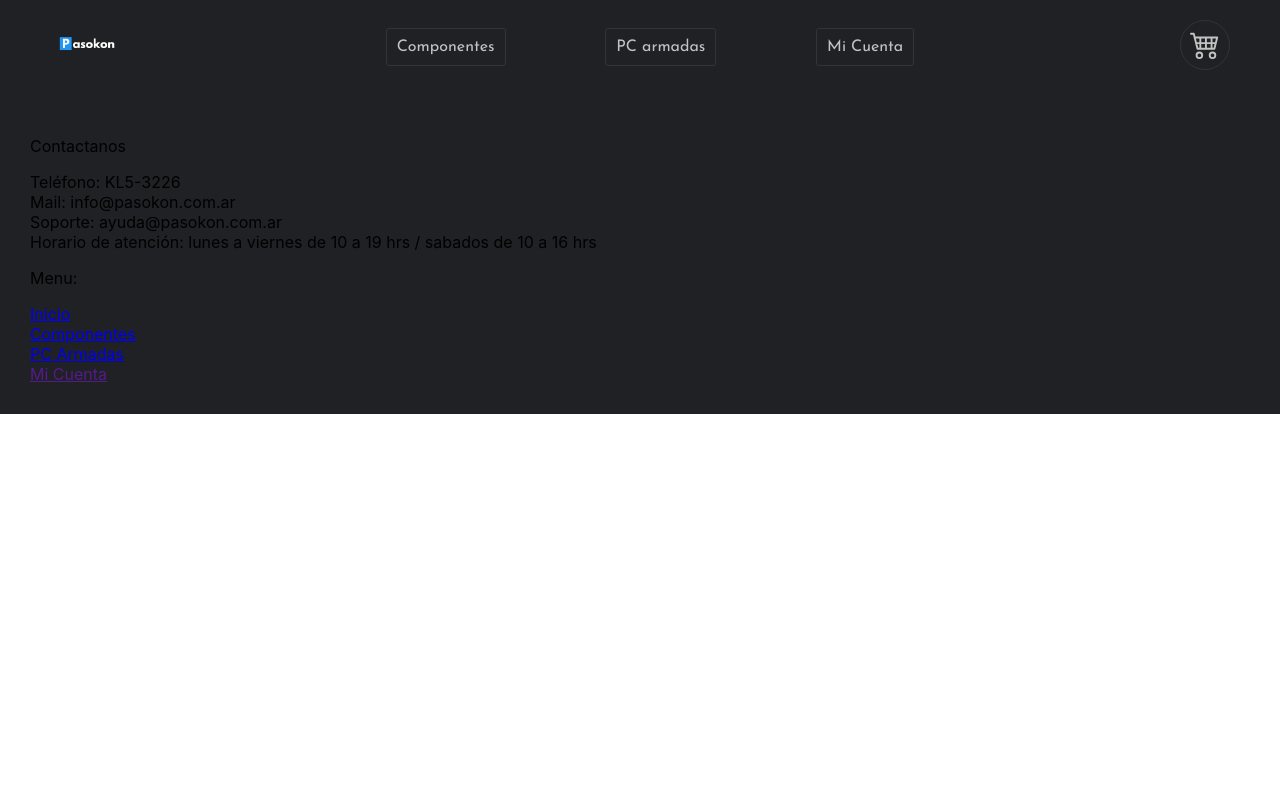
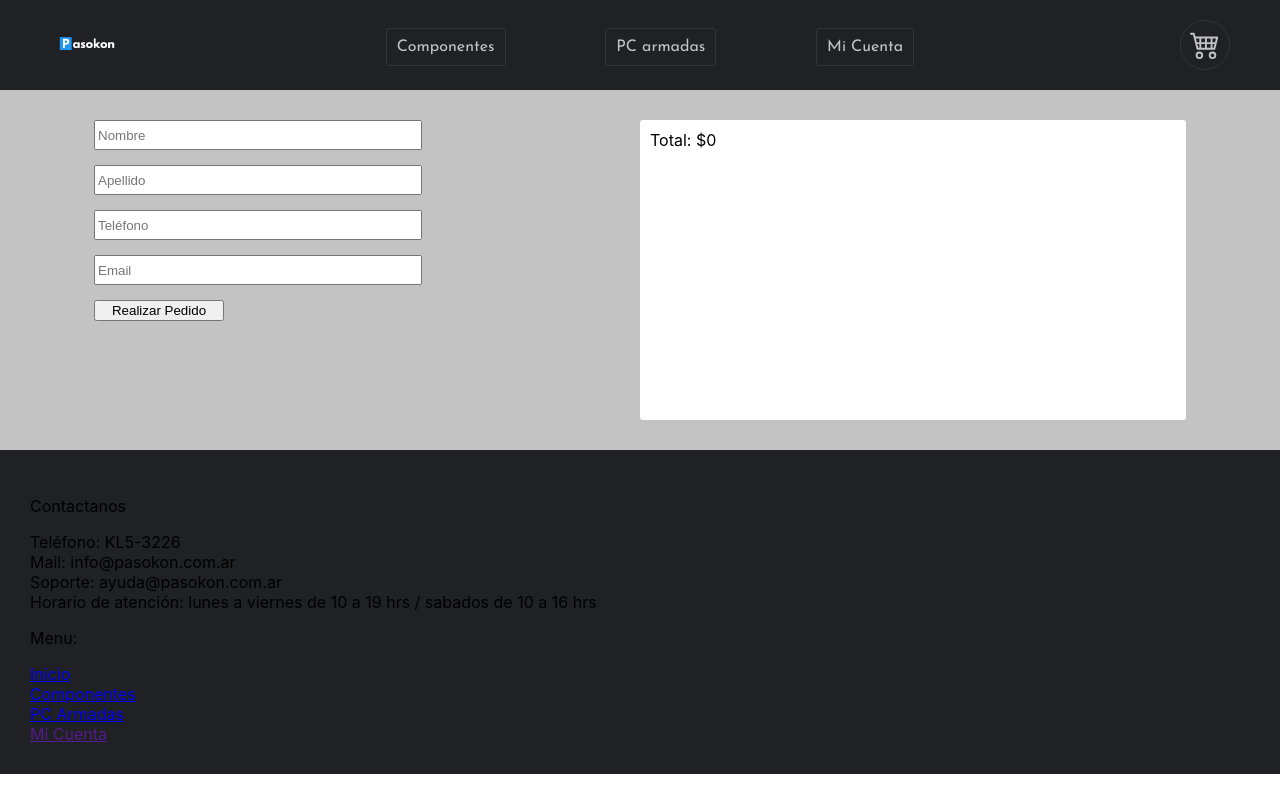
Before and after one commit to Leogutierrez24/pasokon-ecommerce, a React (Create React App) app: page /checkout in a window 1280 px wide. Built offline with nearby package versions, Linux system fonts and the light colour scheme.

Commit message:
desafio 13 -> checkout con los items del carrito y nueva sección de ordenes de compra en firebase

```diff
--- a/src/App.js
+++ b/src/App.js
@@ -6,6 +6,7 @@ import ItemDetailContainer from './components/itemDetailContainer/ItemDetailCont
 import Footer from './components/footer/Footer';
 import { CartProvider } from './components/context/cartContext';
 import CartContainer from './components/cartContainer/CartContainer';
+import CheckOut from './components/checkOut/CheckOut';
 
 function App() {
   return (
@@ -22,6 +23,7 @@ function App() {
             <Route exact path="/category/:categoryId" component={ItemListContainer} />
             <Route exact path="/item/:itemId" component={ItemDetailContainer} />
             <Route exact path="/cart" component={CartContainer} />
+            <Route exact path="/checkout" component={CheckOut} />
           </Switch>
         <Footer />
       </div>
--- a/src/components/cart/Cart.jsx
+++ b/src/components/cart/Cart.jsx
@@ -1,5 +1,6 @@
 import React from 'react';
 import { useCart } from "../context/cartContext";
+import { Link } from 'react-router-dom';
 import './cart.scss';
 
 function Cart() {
@@ -21,8 +22,8 @@ function Cart() {
                                     <tbody className="table-body">
                                         <tr className="product-detail" key={product.id}>
                                             <td className="product-title">
-                                                <img className="product-img" src={product.pictureUrl} alt="imagen del producto" />
-                                                <span className="product-name">{product.title}</span>
+                                                <img className="product-img" src={product.imgUrl} alt="imagen del producto" />
+                                                <span className="product-name">{product.name}</span>
                                             </td>
                                             <td className="product-price">
                                                 <span>$ {product.price}</span>
@@ -50,6 +51,7 @@ function Cart() {
                     <span className="subtotal-price">Subtotal: $ {subPrice}</span>
                     <span className="total-price">Total: $ {totalPrice}</span>
                 </div>
+                <Link to="/checkout">terminar compra</Link>
             </div>
     </div>
     )
--- /dev/null
+++ b/src/components/checkOut/CheckOut.jsx
@@ -0,0 +1,111 @@
+import React, { useState } from 'react';
+import { useCart } from '../context/cartContext';
+import { Link } from 'react-router-dom';
+import { getFirestore } from '../firebase';
+import { collection, addDoc } from 'firebase/firestore';
+import './checkOut.scss';
+
+function CheckOut() {
+    const { cart, totalPrice, clearCart } = useCart();
+    const [inputName, setInputName] = useState();
+    const [inputSurname, setInputSurname] = useState();
+    const [inputTel, setInputTel] = useState();
+    const [inputEmail, setInputEmail] = useState();
+    const [orderComplete, setOrderComplete] = useState();
+
+    const handleInputName = (e) => {
+        setInputName(e.target.value);
+    }
+
+    const handleInputSurname = (e) => {
+        setInputSurname(e.target.value);
+    }
+
+    const handleInputTel = (e) => {
+        setInputTel(e.target.value);
+    }
+
+    const handleInputEmail = (e) => {
+        setInputEmail(e.target.value);
+    }
+
+    const handleSubmit = (e) => {
+        e.preventDefault();
+        const buyer = {
+            name: `${inputName}`,
+            surname: `${inputSurname}`,
+            tel: `${inputTel}`,
+            email: `${inputEmail}`
+        }
+        const items = cart;
+        const total = totalPrice;
+        const order = {buyer, items, total};
+
+        const db = getFirestore();
+        const ordersCollection = collection(db, 'orders');
+
+        addDoc(ordersCollection, order)
+        .then(({ id }) => setOrderComplete(id))
+        .catch(console.log('ocurrio un error'));
+        console.log(order);
+    }
+
+
+    return (
+        <div className="checkout">
+            {
+                (!(orderComplete))
+                    ?  <div className="checkout-container">
+                            <div className="user-info">
+                                <form action="" className="user-form">
+                                    <input
+                                        type="text"
+                                        placeholder="Nombre"
+                                        id="user-name"
+                                        value={inputName}
+                                        onChange={handleInputName}
+                                    />
+                                    <input
+                                        type="text"
+                                        placeholder="Apellido"
+                                        id="user-surname"
+                                        value={inputSurname}
+                                        onChange={handleInputSurname}
+                                    />
+                                    <input
+                                        type="text"
+                                        placeholder="Teléfono"
+                                        id="user-tel"
+                                        value={inputTel}
+                                        onChange={handleInputTel}
+                                    />
+                                    <input
+                                        type="email"
+                                        placeholder="Email"
+                                        id="user-mail"
+                                        value={inputEmail}
+                                        onChange={handleInputEmail}
+                                    />
+                                    <button onClick={(e) => handleSubmit(e)} id="purchase-btn">Realizar Pedido</button>
+                                </form>
+                            </div>
+                            <div className="cart-resume">
+                                {
+                                    cart.map((item) => <div key={item.id}>
+                                        <span>{item.name} x {item.cantidad} ${item.price}</span>
+                                    </div>)
+                                }
+                                <span>Total: ${totalPrice}</span>
+                            </div>
+                        </div>
+                    : <div>
+                        <h3>¡Compra realizada con existo!</h3>
+                        <p>El código de tu compra es: {orderComplete}</p>
+                        <Link to="/" onClick={clearCart} >Pagar</Link>
+                    </div>
+            }
+        </div>
+    )
+}
+
+export default CheckOut;
--- /dev/null
+++ b/src/components/checkOut/checkOut.scss
@@ -0,0 +1,33 @@
+.checkout {
+    width: 100%;
+    display: flex;
+    justify-content: center;
+}
+
+.checkout-container {
+    width: 90%;
+    padding: 30px;
+    display: flex;
+}
+
+.user-info {
+    width: 50%;
+}
+
+.cart-resume {
+    width: 50%;
+}
+
+.user-form {
+    width: 60%;
+    display: flex;
+    flex-direction: column;
+    input {
+        height: 30px;
+        margin-bottom: 15px;
+    }
+}
+
+#purchase-btn {
+    width: 130px;
+}
--- a/src/components/context/cartContext.js
+++ b/src/components/context/cartContext.js
@@ -32,8 +32,12 @@ export const CartProvider = ({ children }) => {
 
     const itemsInCart = cart.reduce((a, c) => a + c.cantidad, 0);
 
+    const clearCart = () => {
+        setCart([]);
+    }
+
     return(
-        <CartContext.Provider value={{ cart, addToCart, subPrice, totalPrice, itemsInCart, removeFromCart }}>
+        <CartContext.Provider value={{ cart, addToCart, subPrice, totalPrice, itemsInCart, removeFromCart, clearCart }}>
             {children}
         </CartContext.Provider>
     )
--- a/src/components/itemDetail/ItemDetail.jsx
+++ b/src/components/itemDetail/ItemDetail.jsx
@@ -39,7 +39,7 @@ function ItemDetail({ detail }) {
                     <h3 className="detail-title">{detail.name}</h3>
                 </div>
                 <div className="pay-container">
-                    <span className="detail-price">{detail.price}</span>
+                    <span className="detail-price">$ {detail.price}</span>
                     <div className="payments-container">
                         <img src={payments} alt="tarjetas" className="payments" />
                         <span className="cuotas">¡Hasta 12 cuotas!</span>
--- a/src/components/itemDetailContainer/ItemDetailContainer.jsx
+++ b/src/components/itemDetailContainer/ItemDetailContainer.jsx
@@ -4,7 +4,7 @@ import { useParams } from 'react-router';
 import ItemDetail from '../itemDetail/ItemDetail';
 import Loader from '../loader/Loader';
 import { getFirestore } from '../firebase';
-import { doc, getDoc } from 'firebase/firestore';
+import {collection, where, query, getDocs } from 'firebase/firestore';
 
 function ItemDetailContainer() {
     const [getDetails, setGetDetails] = useState([]);
@@ -33,22 +33,17 @@ function ItemDetailContainer() {
         //     .then((resp) => setGetDetails(resp.filter(i => i.id === itemId)));
         // }
 
-    const db = getFirestore();
-
-    const itemRef = doc(db, 'items', itemId);
-    console.log(itemRef)
-    getDoc(itemRef).then((snapshot) => {
-        if(snapshot.exists()){
+        const db = getFirestore();
+        const q = itemId ? query(collection(db, 'items'), where('id', '==', itemId)) : null;
+        getDocs(q).then((snapshot) => {
+            console.log(snapshot)
             setLoading(true);
             setTimeout(() => {
-                setGetDetails(snapshot.data());
-                setLoading(false)
+                setGetDetails(snapshot.docs.map((doc) => doc.data()));
+                setLoading(false);
             }, 2000)
-        }
-    });
-}, [itemId]);
-
-
+        });
+    }, [itemId]);
     return (
         <div className="itemDetail">
             {
--- a/src/components/itemListContainer/ItemListContainer.jsx
+++ b/src/components/itemListContainer/ItemListContainer.jsx
@@ -33,7 +33,7 @@ function ItemListContainer(props) {
         getDocs(q).then((snapshot) => {
             setLoading(true);
             setTimeout(() => {
-                setItemList(snapshot.docs.map((doc) => ({ ...doc.data(), id: doc.id })));
+                setItemList(snapshot.docs.map((doc) => doc.data()));
                 setLoading(false);
             }, 2000)
         });
@@ -49,6 +49,8 @@ function ItemListContainer(props) {
 
     }, [categoryId]);
 
+    // console.log(itemList)
+
     return (
         <div className="items-container">
             <Banner saludo={saludo} />
```
